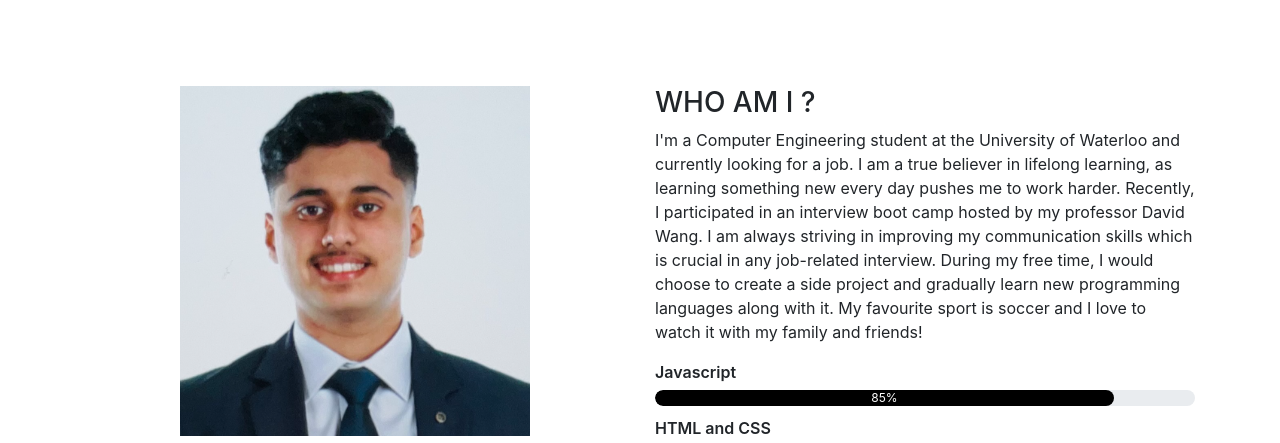
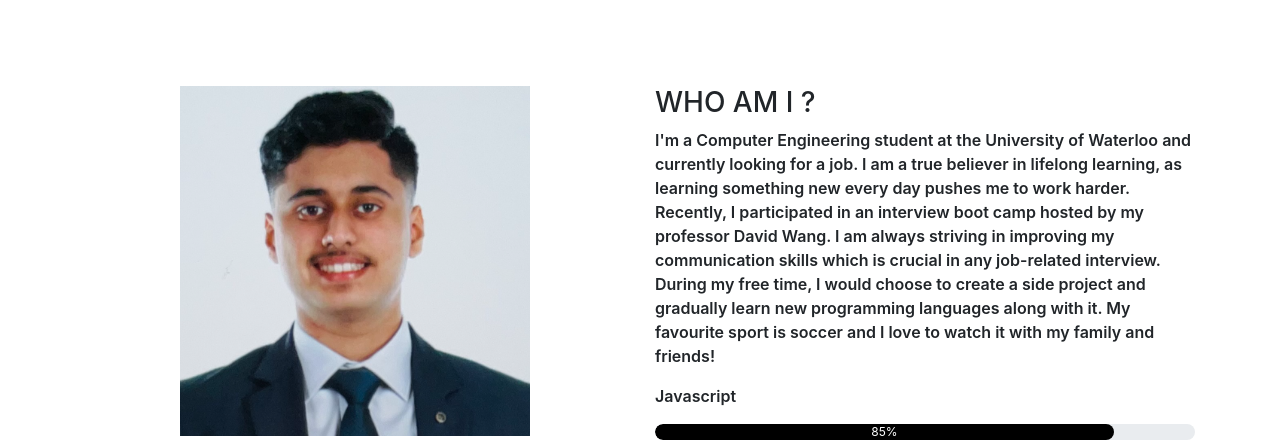
Before and after one commit to Sahil17999/myWebsite, a plain HTML site: page index.html in a window 1280 px wide. Shown: the part 890-1333 px from the top of the page. Drawn offline with nearby package versions, Linux system fonts and the light colour scheme.

Commit message:
Update style.css

```diff
--- a/style.css
+++ b/style.css
@@ -86,7 +86,7 @@ body{
 .nav-link{
     color: #fff !important;
 }
-.skills-bar p{
+p{
     margin-bottom: 6px;
     font-weight: 600;
 }
```
